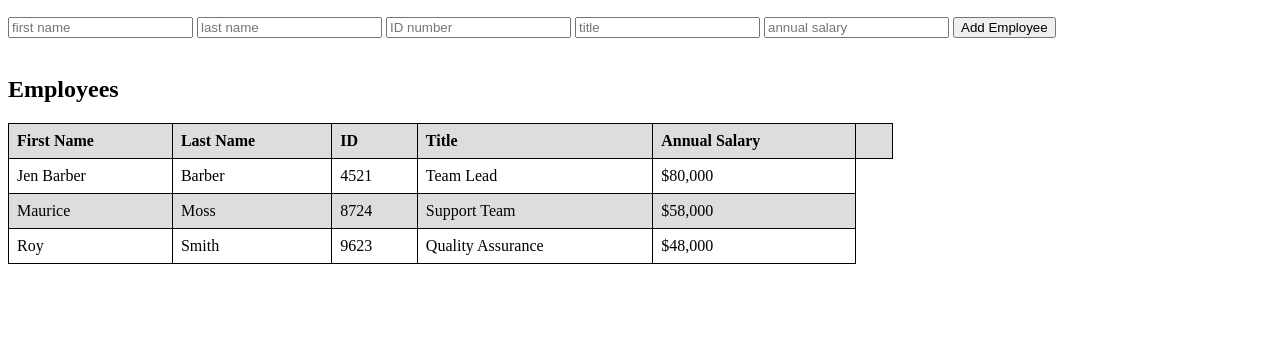
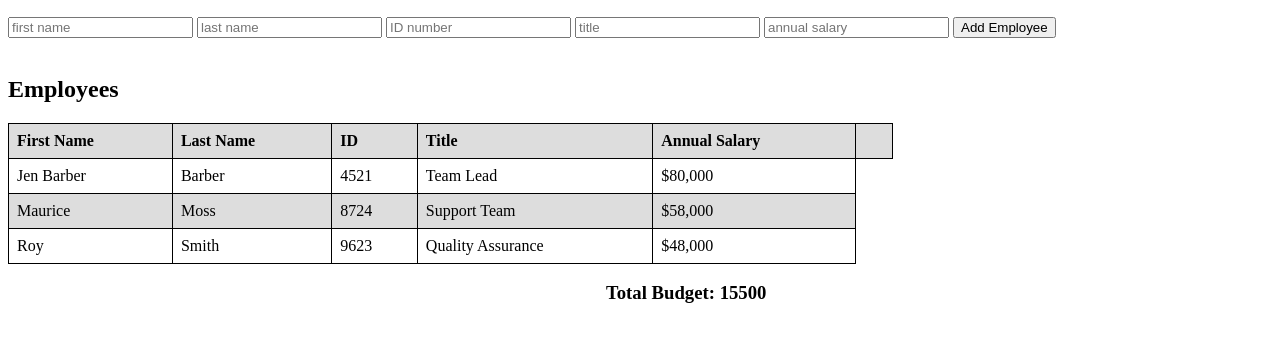
Before and after one commit to eyramtay/jquery-salary-calculator, a plain HTML site: page index.html in a window 1280 px wide. Shown: the part 110-452 px from the top of the page. Drawn offline with Linux system fonts and the light colour scheme.

Commit message:
got the total to update on the DOM git add . cd ..

```diff
--- a/client.js
+++ b/client.js
@@ -45,6 +45,9 @@ function calculateBuget() {
         totalBudget += Number(startingEmployees[i].annualSalary/12);
     }
     console.log(totalBudget);
+    let budgetOnDom = $('#totalBudgetDisplay');
+    budgetOnDom.empty();
+    budgetOnDom.append(totalBudget);
 }
 
 $(document).ready(readyNow);
@@ -53,6 +56,7 @@ $(document).ready(readyNow);
 function readyNow() {
     // addEmployeeButton();
     $( '#add-employee' ).on('click', addEmployeeButton);
+    calculateBuget();
 }
 
 function addEmployeeButton() {
@@ -80,6 +84,8 @@ function addEmployeeButton() {
         renderEmployees();
 
         clearInputFields();
+
+        calculateBuget();
     }
 
     function renderEmployees() {
--- a/index.html
+++ b/index.html
@@ -66,6 +66,9 @@
                     </tr>
                     </tbody>
                 </table>
+                <div>
+                    <h3>Total Budget: <span id="totalBudgetDisplay"></span></h3>
+                </div>
             </section>
 
 
--- a/style.css
+++ b/style.css
@@ -20,3 +20,8 @@ tr:nth-child(even) {
     background-color: #dddddd;
 
 }
+
+h3 {
+    text-align: right;
+    margin-right: 40%;
+}
```
